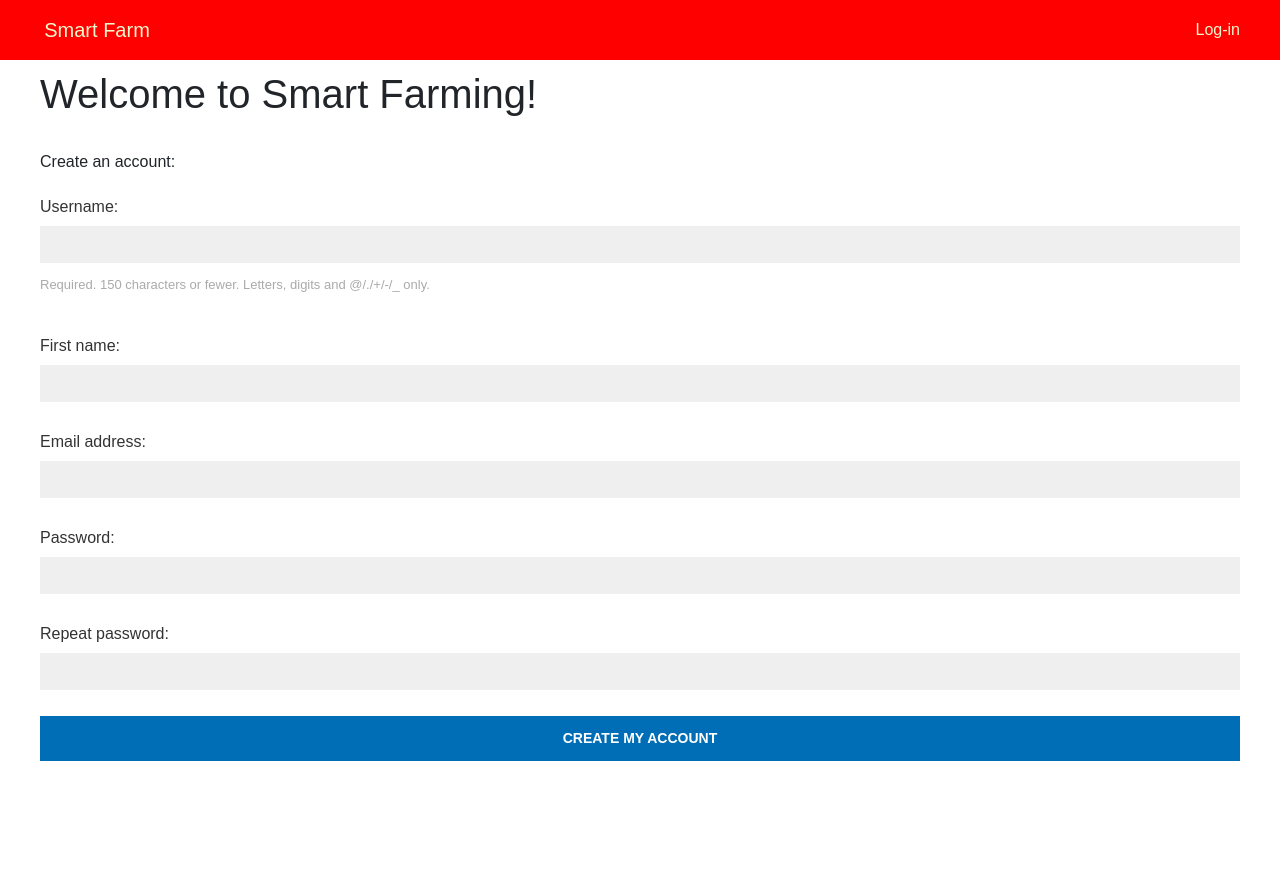
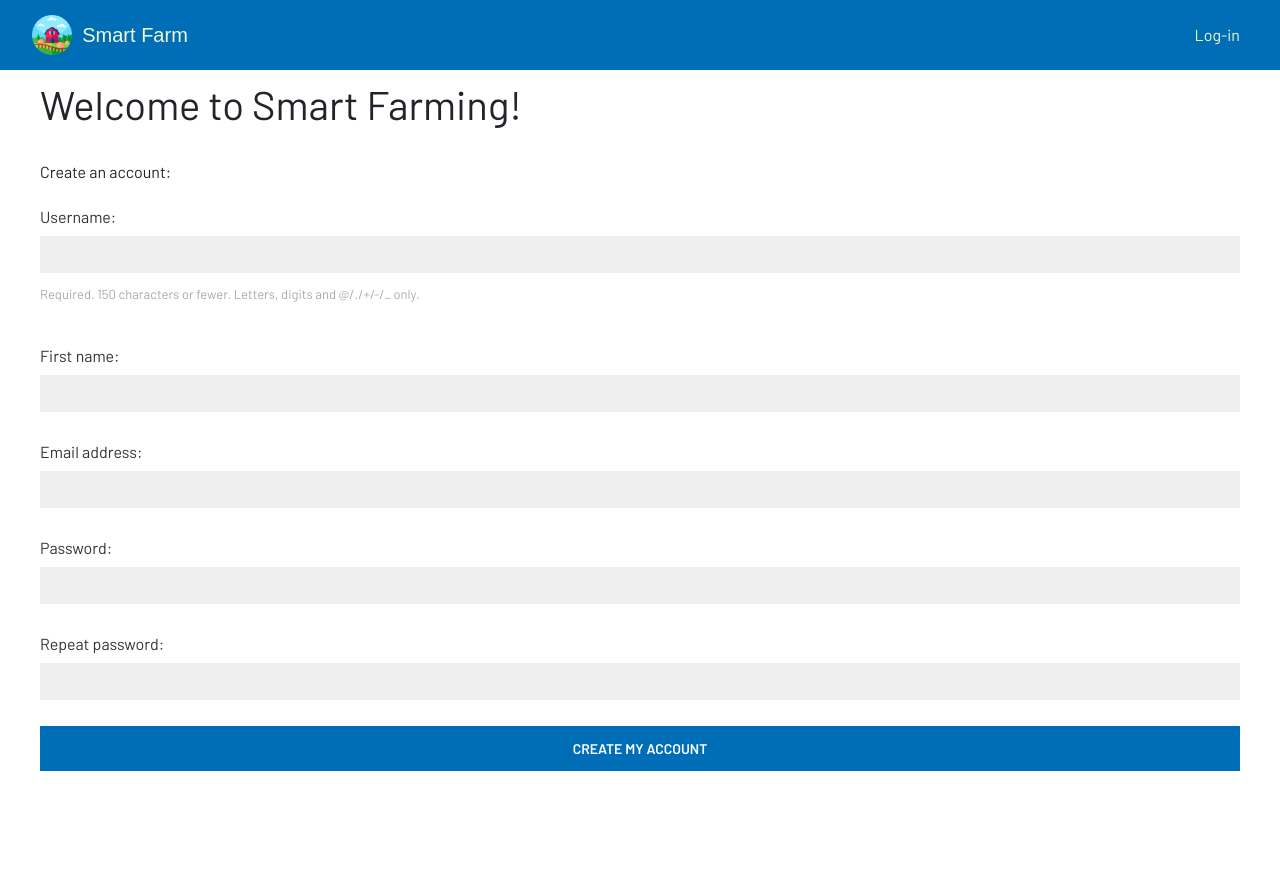
Before and after one commit to hoang-nguyen1403/IOTDjangoServer, a Django app: page /register/ in a window 1280 px wide. Before the commit the page ends 761 px from the top, so only its background shows below. Run offline with Django 4.2, Linux system fonts and the light colour scheme; style sheets or scripts are compiled from the project's sources; some libraries are stand-ins or nearby versions.

Commit message:
udpate ui dashboard

```diff
--- a/farmRestFullAPI/static/scss/base.scss
+++ b/farmRestFullAPI/static/scss/base.scss
@@ -1,12 +1,12 @@
-
-
-
+@import "pages/_control_device.scss";
+@import "pages/home.scss";
+@import "pages/register.scss";
 * {
     margin: 0;
     padding: 0;
     -webkit-box-sizing: border-box;
             box-sizing: border-box;
-    font-family: "Montserrat", sans-serif;
+    font-family: 'Barlow', sans-serif;
 }
 
 .container {
@@ -22,7 +22,7 @@
 }
 
 .main-header{
-    background-color: red;
+    background-color: #006eb7;
     padding: 10px;
     color:#f3f7cc;
     .logo_brand{
--- a/farmRestFullAPI/static/scss/main.scss
+++ b/farmRestFullAPI/static/scss/main.scss
@@ -1,4 +1 @@
-@import "pages/_control_device.scss";
-@import "pages/home.scss";
-@import "pages/register.scss";
 @import "./base.scss";
--- a/farmRestFullAPI/templates/account/home.html
+++ b/farmRestFullAPI/templates/account/home.html
@@ -61,7 +61,7 @@
             <div class="col-4 box-iot-icon">
               <div class="border-iot-icon">
                 <div class="iot-icon">
-                  <img class="tem" src="./../../../media/iot/soil-moisture-sensor.png" alt="tem" />
+                  <img class="tem" src="./../../../media/iot/light-sensor.png" alt="tem" />
                 </div>
               </div>
             </div>
--- a/farmRestFullAPI/templates/base.html
+++ b/farmRestFullAPI/templates/base.html
@@ -35,14 +35,13 @@
   ></script>
 
     <!-- <link href="{% static "css/main.css" %}" rel="stylesheet"> -->
-    <link href="{% sass_src 'scss/main.scss' %}" rel="stylesheet" type="text/css" />
+    <link href="{% sass_src 'scss/base.scss' %}" rel="stylesheet" type="text/css" />
 
 </head>
 
 <body>
   <div class="page-wrapper container-fluid" id="home">
     <div class="row">
-
       {% if request.user.is_authenticated %}
         <div class="page-sub-header col-md-4 col-lg-2 sidebar">
           <a  href="{% url "dashboard" %}" class="d-flex align-items-center my-3 mb-md-0 me-md-auto">
@@ -108,7 +107,7 @@
   <nav class="navbar navbar-expand-sm  main-header ">
     <div class="container ">
       <div class="logo_brand navbar-brand">
-<!--         <img class="logo-image" src="./../media/users/farm_logo.png" alt="" />-->
+         <img class="logo-image" src="./../media/users/farm_logo.png" alt="" />
         <a class="logo"  href="{% url "dashboard" %}">Smart Farm</a>
       </div>
 
--- a/static/scss/main.css
+++ b/static/scss/base.css
@@ -219,7 +219,7 @@
   padding: 0;
   -webkit-box-sizing: border-box;
   box-sizing: border-box;
-  font-family: "Montserrat", sans-serif; }
+  font-family: 'Barlow', sans-serif; }
 
 .container {
   max-width: 1200px;
@@ -230,7 +230,7 @@
   padding: 0; }
 
 .main-header {
-  background-color: red;
+  background-color: #006eb7;
   padding: 10px;
   color: #f3f7cc; }
   .main-header .logo_brand {
@@ -566,4 +566,4 @@ img.user-detail {
   font-style: italic;
   color: #ccc; }
 
-/*# sourceMappingURL=main.css.map */
+/*# sourceMappingURL=base.css.map */
```
Also changed, not shown: db.sqlite3, 7 other files. Lines whose indentation alone changed are shown as unchanged.
